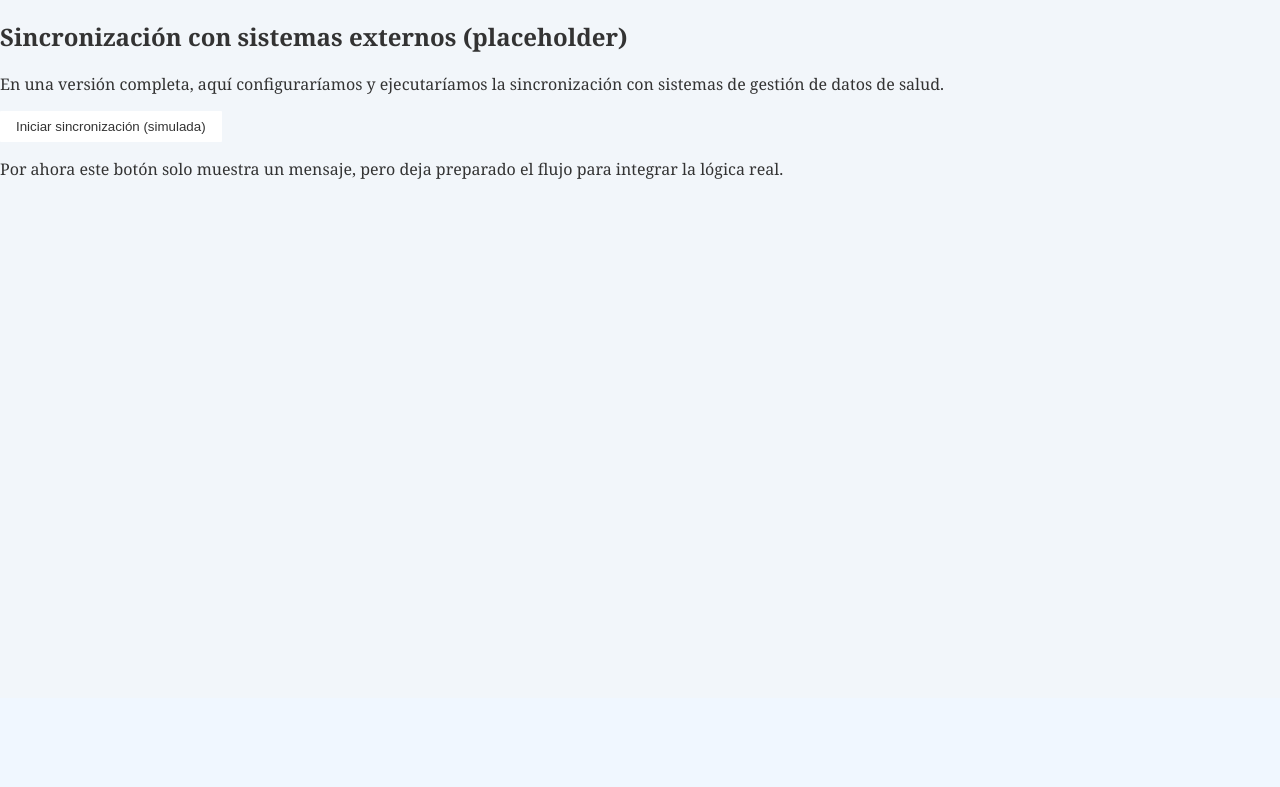
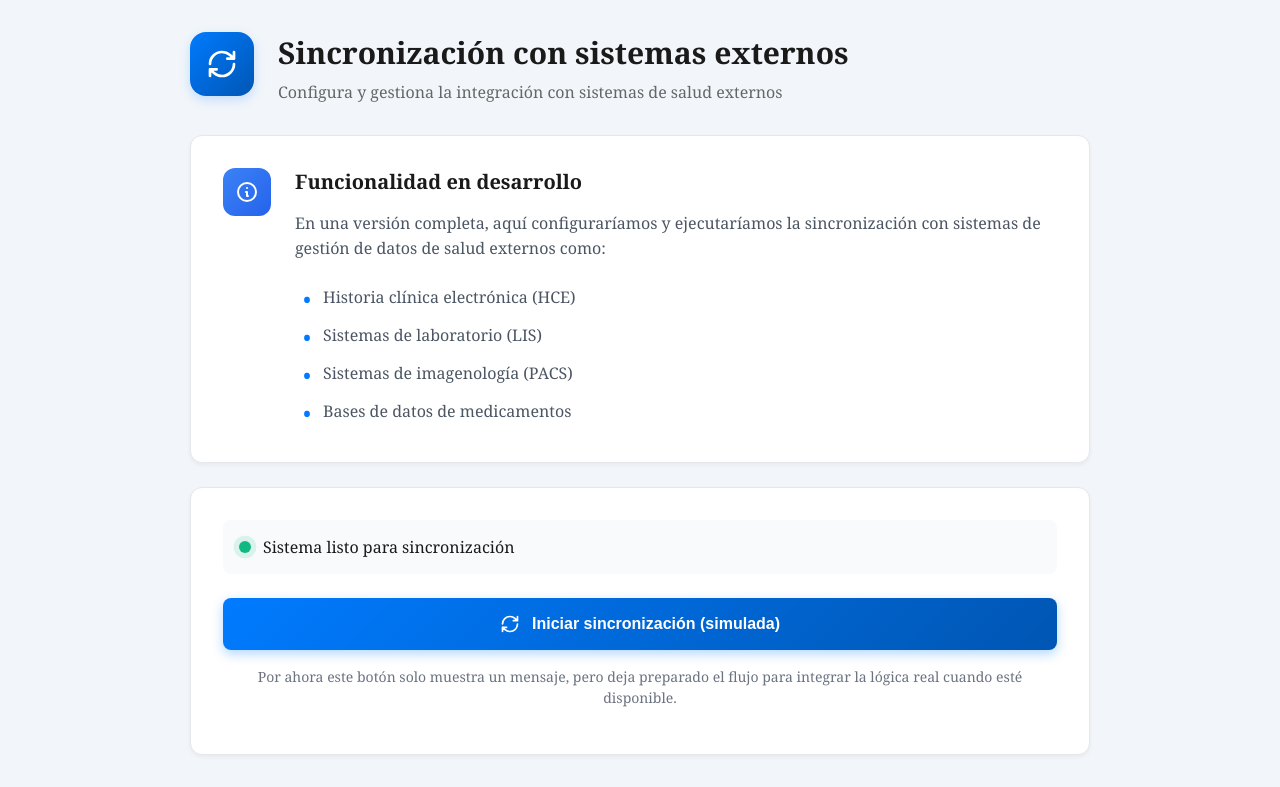
Before and after one commit to jaco8ar/SaludConectada, a Django app: template templates/dashboard/external_sync.html in a window 1280 px wide. Shown: the part 102-889 px from the top of the page. Before the commit the page ends 281 px from the top, so only its background shows below. Run offline with Django 5.2, Linux system fonts and the light colour scheme; the template is opened without the code that fills it, so the values that code supplies are empty.

Commit message:
add: estilos sincronización

```diff
--- /dev/null
+++ b/static/styles/dashboard/external_sync.css
@@ -0,0 +1,208 @@
+.sync-container {
+  max-width: 900px;
+  margin: 0 auto;
+  padding: 2rem;
+}
+
+.sync-header {
+  display: flex;
+  align-items: flex-start;
+  gap: 1.5rem;
+  margin-bottom: 2rem;
+}
+
+.header-icon {
+  width: 64px;
+  height: 64px;
+  background: linear-gradient(135deg, #007bff 0%, #0056b3 100%);
+  border-radius: 16px;
+  display: flex;
+  align-items: center;
+  justify-content: center;
+  color: white;
+  flex-shrink: 0;
+  box-shadow: 0 4px 12px rgba(0, 123, 255, 0.2);
+}
+
+.header-text h2 {
+  font-size: 1.875rem;
+  font-weight: 700;
+  color: #1a1a1a;
+  margin: 0 0 0.5rem 0;
+}
+
+.subtitle {
+  font-size: 1rem;
+  color: #666;
+  margin: 0;
+}
+
+.info-card {
+  background: white;
+  border: 1px solid #e5e7eb;
+  border-radius: 12px;
+  padding: 2rem;
+  margin-bottom: 1.5rem;
+  box-shadow: 0 2px 4px rgba(0, 0, 0, 0.05);
+  display: flex;
+  gap: 1.5rem;
+}
+
+.info-icon {
+  width: 48px;
+  height: 48px;
+  background: linear-gradient(135deg, #3b82f6 0%, #2563eb 100%);
+  border-radius: 12px;
+  display: flex;
+  align-items: center;
+  justify-content: center;
+  color: white;
+  flex-shrink: 0;
+}
+
+.info-content h3 {
+  font-size: 1.25rem;
+  font-weight: 600;
+  color: #1a1a1a;
+  margin: 0 0 1rem 0;
+}
+
+.info-content p {
+  color: #4b5563;
+  line-height: 1.6;
+  margin: 0 0 1rem 0;
+}
+
+.features-list {
+  list-style: none;
+  padding: 0;
+  margin: 0;
+}
+
+.features-list li {
+  padding: 0.5rem 0 0.5rem 1.75rem;
+  color: #4b5563;
+  position: relative;
+}
+
+.features-list li::before {
+  content: "•";
+  position: absolute;
+  left: 0.5rem;
+  color: #007bff;
+  font-weight: bold;
+  font-size: 1.25rem;
+}
+
+.action-card {
+  background: white;
+  border: 1px solid #e5e7eb;
+  border-radius: 12px;
+  padding: 2rem;
+  box-shadow: 0 2px 4px rgba(0, 0, 0, 0.05);
+}
+
+.sync-status {
+  margin-bottom: 1.5rem;
+  padding: 1rem;
+  background: #f8fafc;
+  border-radius: 8px;
+}
+
+.status-indicator {
+  display: flex;
+  align-items: center;
+  gap: 0.75rem;
+}
+
+.status-dot {
+  width: 12px;
+  height: 12px;
+  border-radius: 50%;
+  position: relative;
+}
+
+.status-dot.idle {
+  background: #10b981;
+  box-shadow: 0 0 0 4px rgba(16, 185, 129, 0.2);
+  animation: pulse 2s ease-in-out infinite;
+}
+
+@keyframes pulse {
+  0%,
+  100% {
+    box-shadow: 0 0 0 4px rgba(16, 185, 129, 0.2);
+  }
+  50% {
+    box-shadow: 0 0 0 6px rgba(16, 185, 129, 0.1);
+  }
+}
+
+.status-text {
+  font-weight: 500;
+  color: #1a1a1a;
+}
+
+.sync-button {
+  width: 100%;
+  padding: 1rem 2rem;
+  background: linear-gradient(135deg, #007bff 0%, #0056b3 100%);
+  color: white;
+  border: none;
+  border-radius: 8px;
+  font-size: 1rem;
+  font-weight: 600;
+  cursor: pointer;
+  transition: all 0.3s ease;
+  display: flex;
+  align-items: center;
+  justify-content: center;
+  gap: 0.75rem;
+  box-shadow: 0 4px 12px rgba(0, 123, 255, 0.3);
+}
+
+.sync-button:hover {
+  transform: translateY(-2px);
+  box-shadow: 0 6px 16px rgba(0, 123, 255, 0.4);
+}
+
+.sync-button:active {
+  transform: translateY(0);
+}
+
+.help-text {
+  margin-top: 1rem;
+  font-size: 0.875rem;
+  color: #6b7280;
+  text-align: center;
+  line-height: 1.5;
+}
+
+@media (max-width: 768px) {
+  .sync-container {
+    padding: 1rem;
+  }
+
+  .sync-header {
+    flex-direction: column;
+    gap: 1rem;
+  }
+
+  .header-text h2 {
+    font-size: 1.5rem;
+  }
+
+  .info-card {
+    flex-direction: column;
+    padding: 1.5rem;
+  }
+
+  .action-card {
+    padding: 1.5rem;
+  }
+
+  .sync-button {
+    font-size: 0.9375rem;
+    padding: 0.875rem 1.5rem;
+  }
+}
--- a/templates/dashboard/external_sync.html
+++ b/templates/dashboard/external_sync.html
@@ -1,20 +1,68 @@
 {% extends "base.html" %}
 
+{% load static %}
+
+{% block extra_css %}
+<link rel="stylesheet" href="/static/styles/dashboard/external_sync.css">
+{% endblock %}
+
 {% block content %}
-  <h2>Sincronización con sistemas externos (placeholder)</h2>
+  <div class="sync-container">
+    <div class="sync-header">
+      <div class="header-icon">
+        <svg width="32" height="32" viewBox="0 0 24 24" fill="none" xmlns="http://www.w3.org/2000/svg">
+          <path d="M21 12C21 16.9706 16.9706 21 12 21C9.69494 21 7.59227 20.1334 6 18.7083L3 16M3 12C3 7.02944 7.02944 3 12 3C14.3051 3 16.4077 3.86656 18 5.29168L21 8M3 21V16M3 16H8M21 3V8M21 8H16" stroke="currentColor" stroke-width="2" stroke-linecap="round" stroke-linejoin="round"/>
+        </svg>
+      </div>
+      <div class="header-text">
+        <h2>Sincronización con sistemas externos</h2>
+        <p class="subtitle">Configura y gestiona la integración con sistemas de salud externos</p>
+      </div>
+    </div>
 
+    <div class="info-card">
+      <div class="info-icon">
+        <svg width="24" height="24" viewBox="0 0 24 24" fill="none" xmlns="http://www.w3.org/2000/svg">
+          <path d="M13 16H12V12H11M12 8H12.01M21 12C21 16.9706 16.9706 21 12 21C7.02944 21 3 16.9706 3 12C3 7.02944 7.02944 3 12 3C16.9706 3 21 7.02944 21 12Z" stroke="currentColor" stroke-width="2" stroke-linecap="round" stroke-linejoin="round"/>
+        </svg>
+      </div>
+      <div class="info-content">
+        <h3>Funcionalidad en desarrollo</h3>
         <p>
           En una versión completa, aquí configuraríamos y ejecutaríamos la
-    sincronización con sistemas de gestión de datos de salud.
+          sincronización con sistemas de gestión de datos de salud externos como:
         </p>
+        <ul class="features-list">
+          <li>Historia clínica electrónica (HCE)</li>
+          <li>Sistemas de laboratorio (LIS)</li>
+          <li>Sistemas de imagenología (PACS)</li>
+          <li>Bases de datos de medicamentos</li>
+        </ul>
+      </div>
+    </div>
 
+    <div class="action-card">
       <form method="post">
         {% csrf_token %}
-    <button type="submit">Iniciar sincronización (simulada)</button>
+        <div class="sync-status">
+          <div class="status-indicator">
+            <div class="status-dot idle"></div>
+            <span class="status-text">Sistema listo para sincronización</span>
+          </div>
+        </div>
+        <button type="submit" class="sync-button">
+          <svg width="20" height="20" viewBox="0 0 24 24" fill="none" xmlns="http://www.w3.org/2000/svg">
+            <path d="M21 12C21 16.9706 16.9706 21 12 21C9.69494 21 7.59227 20.1334 6 18.7083L3 16M3 12C3 7.02944 7.02944 3 12 3C14.3051 3 16.4077 3.86656 18 5.29168L21 8M3 21V16M3 16H8M21 3V8M21 8H16" stroke="currentColor" stroke-width="2" stroke-linecap="round" stroke-linejoin="round"/>
+          </svg>
+          Iniciar sincronización (simulada)
+        </button>
+        <p class="help-text">
+          Por ahora este botón solo muestra un mensaje, pero deja preparado el flujo
+          para integrar la lógica real cuando esté disponible.
+        </p>
       </form>
-
-  <p>
-    Por ahora este botón solo muestra un mensaje, pero deja preparado el flujo
-    para integrar la lógica real.
-  </p>
+    </div>
+  </div>
   {% endblock %}
+</body>
+</html>
```
Lines whose indentation alone changed are shown as unchanged.
